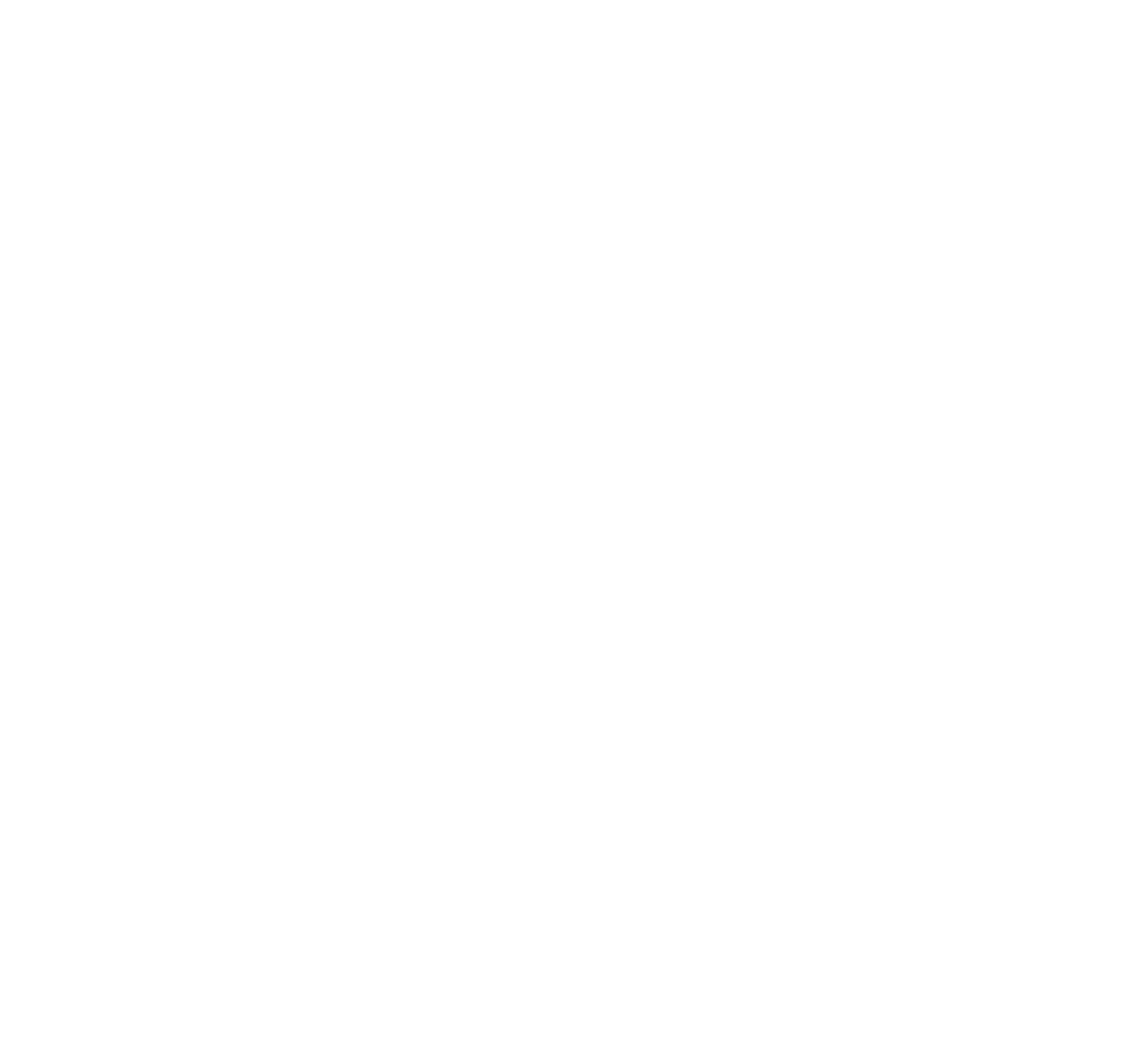
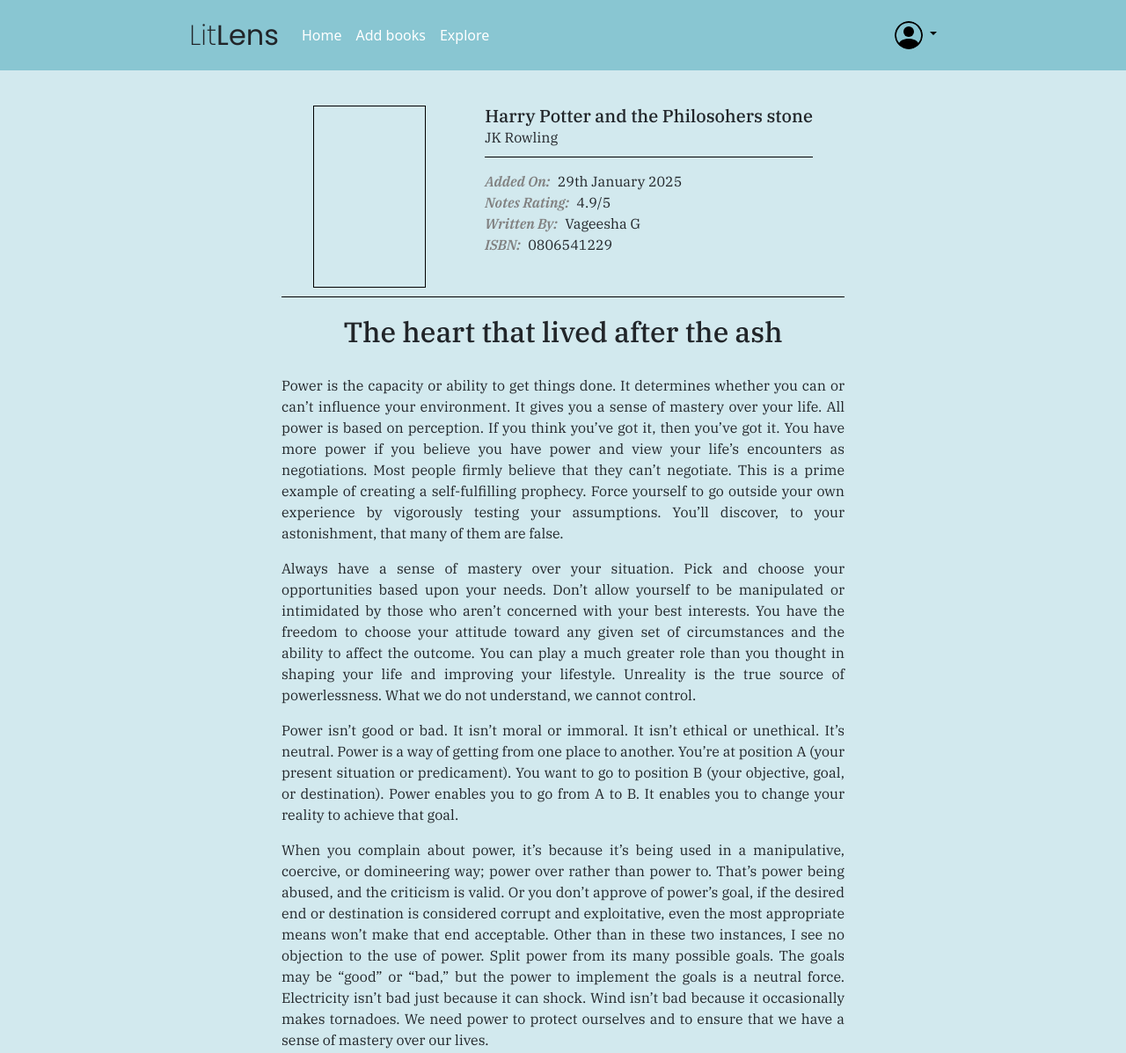
Before and after one commit to VG75/book-notes, a website: page read-notes.html in a window 1280 px wide. Shown: the top 1197 px of the page at 88% size. Before the commit the page ends 800 px from the top, so only its background shows below. Drawn offline with nearby package versions, Linux system fonts and the light colour scheme; a web font is replaced by a local one.

Commit message:
completed the read-notes file

```diff
--- a/public/css/style.css
+++ b/public/css/style.css
@@ -736,3 +736,50 @@
     gap: 20px;
     justify-content: space-around;
 }
+
+                                            /*Read notes page*/
+.read-container {
+    font-family: 'IBM Plex Serif';
+    width: 50%;
+    margin: 0 auto;
+    margin-top: 30px;
+    display: flex;
+    flex-direction: column;
+    align-items: center;
+
+}
+
+
+.notes-book-info {
+    width: 100%;
+    border-bottom: 1px solid black;
+}
+
+.notes-book-info p {
+    border-bottom: 1px solid black;
+    padding-bottom: 10px;
+}
+
+.notes-book-info .book-specs {
+
+}
+.notes-book-info .book-card {
+    justify-content: space-around;
+    border: none;
+}
+
+[class*="que"] {
+    font-style: italic;
+    font-weight: 600;
+    color: gray;
+    margin-right: 5px;
+}
+
+.notes-content {
+    text-align: justify;
+    margin-bottom: 30px;
+}
+.notes-content h2 {
+    text-align: center;
+    margin: 20px auto 30px auto;
+}
--- a/read-notes.html
+++ b/read-notes.html
@@ -0,0 +1,136 @@
+<!DOCTYPE html>
+<html lang="en">
+<head>
+    <meta charset="UTF-8">
+    <meta name="viewport" content="width=device-width, initial-scale=1.0">
+    <link rel="preconnect" href="https://fonts.googleapis.com">
+    <link rel="preconnect" href="https://fonts.gstatic.com" crossorigin>
+    <link href="https://fonts.googleapis.com/css2?family=Poppins:ital,wght@0,100;0,200;0,300;0,400;0,500;0,600;0,700;0,800;0,900;1,100;1,200;1,300;1,400;1,500;1,600;1,700;1,800;1,900&display=swap" rel="stylesheet">
+    <link href="https://cdn.jsdelivr.net/npm/bootstrap@5.3.3/dist/css/bootstrap.min.css" rel="stylesheet" integrity="sha384-QWTKZyjpPEjISv5WaRU9OFeRpok6YctnYmDr5pNlyT2bRjXh0JMhjY6hW+ALEwIH" crossorigin="anonymous">
+    <link rel="stylesheet" href="https://cdnjs.cloudflare.com/ajax/libs/font-awesome/4.7.0/css/font-awesome.min.css">
+    <link rel="preconnect" href="https://fonts.googleapis.com">
+    <link rel="preconnect" href="https://fonts.gstatic.com" crossorigin>
+    <link href="https://fonts.googleapis.com/css2?family=Bodoni+Moda:ital,opsz,wght@0,6..96,400..900;1,6..96,400..900&family=IBM+Plex+Serif:ital,wght@0,100;0,200;0,300;0,400;0,500;0,600;0,700;1,100;1,200;1,300;1,400;1,500;1,600;1,700&family=Noticia+Text:ital,wght@0,400;0,700;1,400;1,700&family=Open+Sans:ital,wght@0,300..800;1,300..800&family=Roboto+Serif:ital,opsz,wght@0,8..144,100..900;1,8..144,100..900&family=Roboto:ital,wght@0,100;0,300;0,400;0,500;0,700;0,900;1,100;1,300;1,400;1,500;1,700;1,900&family=Sixtyfour+Convergence&family=Workbench&display=swap" rel="stylesheet">
+    <link rel="stylesheet" type="text/css" href="slick/slick.css"/>
+    <link rel="stylesheet" type="text/css" href="slick/slick-theme.css"/>
+    <link rel="stylesheet" href="./public/css/style.css">
+    <title></title>
+</head>
+<body>
+    <header class="p-3">
+        <div class="container">
+            <div class="d-flex flex-wrap align-items-center justify-content-around ">
+                <span id="logo-1">Lit</span><span id="logo-2">Lens</span>
+
+                <ul class="nav col-12 col-lg-auto me-lg-auto mb-2 justify-content-center mb-md-0">
+                  <li><a href="#" class="nav-link px-2  text-reset">Home</a></li>
+                  <li><a href="#" class="nav-link px-2  text-reset">Add books</a></li>
+                  <li><a href="#" class="nav-link px-2  text-reset">Explore</a></li>
+                </ul>
+            <div class="dropdown text-end">
+              <a href="#" class="d-block link-body-emphasis text-decoration-none dropdown-toggle" data-bs-toggle="dropdown" aria-expanded="false">
+                <img src="./public/images/person-circle.svg" alt="mdo" width="32" height="32" class="rounded-circle">
+              </a>
+              <ul class="dropdown-menu text-small">
+                <li><a class="dropdown-item" href="#">Profile</a></li>
+                <li><a class="dropdown-item" href="#">Settings</a></li>
+                <li><hr class="dropdown-divider"></li>
+                <li><a class="dropdown-item" href="#">Sign out</a></li>
+              </ul>
+            </div>
+          </div>
+        </div>
+      </header>
+
+      <div class="read-container">
+        <div class="notes-book-info">
+            <div class="book-card">
+                <div class="book"></div>
+                <div>
+                    <h5>Harry Potter and the Philosohers stone</h5>
+                    <p>JK Rowling</p>
+                    <div class="book-specs">
+                        <span class="added-que">Added On: </span>
+                        <span class="date">29th January 2025</span>
+                    </div>
+                    <div>
+                        <span class="notes-rating-que">Notes Rating: </span>
+                        <span class="rating-value">4.9/5</span>
+                    </div>
+                    <div>
+
+                    </div>
+                    <div>
+                        <span class="author-que">Written By: </span>
+                        <span class="author-value">Vageesha G</span>
+                    </div>
+                    <div>
+                        <span class="isbn-que">ISBN: </span>
+                        <span class="isbn-value">0806541229</span>
+                    </div>
+                </div>
+              </div>
+
+        </div>
+        <div class="notes-content">
+            <h2>The heart that lived after the ash</h2>
+            <p>Power is the capacity or ability to get things done.
+                It determines whether you can or can’t influence your environment.
+                It gives you a sense of mastery over your life.
+
+                All power is based on perception.
+                If you think you’ve got it, then you’ve got it.
+                You have more power if you believe you have power and view your life’s encounters as negotiations.
+
+                Most people firmly believe that they can’t negotiate.
+                This is a prime example of creating a self-fulfilling prophecy.
+
+                Force yourself to go outside your own experience by vigorously testing your assumptions.
+                You’ll discover, to your astonishment, that many of them are false.</p>
+                <p>Always have a sense of mastery over your situation.
+                    Pick and choose your opportunities based upon your needs.
+                    Don’t allow yourself to be manipulated or intimidated by those who aren’t concerned with your best interests.
+
+                    You have the freedom to choose your attitude toward any given set of circumstances and the ability to affect the outcome.
+                    You can play a much greater role than you thought in shaping your life and improving your lifestyle.
+
+                    Unreality is the true source of powerlessness.
+                    What we do not understand, we cannot control.</p>
+                <p>
+                    Power isn’t good or bad.
+                    It isn’t moral or immoral.
+                    It isn’t ethical or unethical.
+                    It’s neutral.
+                    Power is a way of getting from one place to another.
+                    You’re at position A (your present situation or predicament).
+                    You want to go to position B (your objective, goal, or destination).
+                    Power enables you to go from A to B.
+                    It enables you to change your reality to achieve that goal.
+                </p>
+                <p>When you complain about power, it’s because it’s being used in a manipulative, coercive, or domineering way; power over rather than power to. That’s power being abused, and the criticism is valid.
+                    Or you don’t approve of power’s goal, if the desired end or destination is considered corrupt and exploitative, even the most appropriate means won’t make that end acceptable.
+                    Other than in these two instances, I see no objection to the use of power.
+                    Split power from its many possible goals.
+                    The goals may be “good” or “bad,” but the power to implement the goals is a neutral force.
+                    Electricity isn’t bad just because it can shock.
+                    Wind isn’t bad because it occasionally makes tornadoes.
+                    We need power to protect ourselves and to ensure that we have a sense of mastery over our lives.</p>
+        </div>
+
+      </div>
+
+
+      <footer class="py-3">
+        <ul class="nav justify-content-center border-bottom pb-3 mb-3">
+          <li class="nav-item"><a href="#" class="nav-link px-2 text-body-secondary">Home</a></li>
+          <li class="nav-item"><a href="#" class="nav-link px-2 text-body-secondary">My Books</a></li>
+          <li class="nav-item"><a href="#" class="nav-link px-2 text-body-secondary">Explore</a></li>
+          <li class="nav-item"><a href="#" class="nav-link px-2 text-body-secondary">FAQs</a></li>
+          <li class="nav-item"><a href="#" class="nav-link px-2 text-body-secondary">About</a></li>
+        </ul>
+        <p class="text-center text-body-secondary">© 2025 LitLens, Inc</p>
+    </footer>
+
+<script src="https://cdn.jsdelivr.net/npm/bootstrap@5.3.3/dist/js/bootstrap.bundle.min.js" integrity="sha384-YvpcrYf0tY3lHB60NNkmXc5s9fDVZLESaAA55NDzOxhy9GkcIdslK1eN7N6jIeHz" crossorigin="anonymous"></script>
+</body>
+</html>
```
